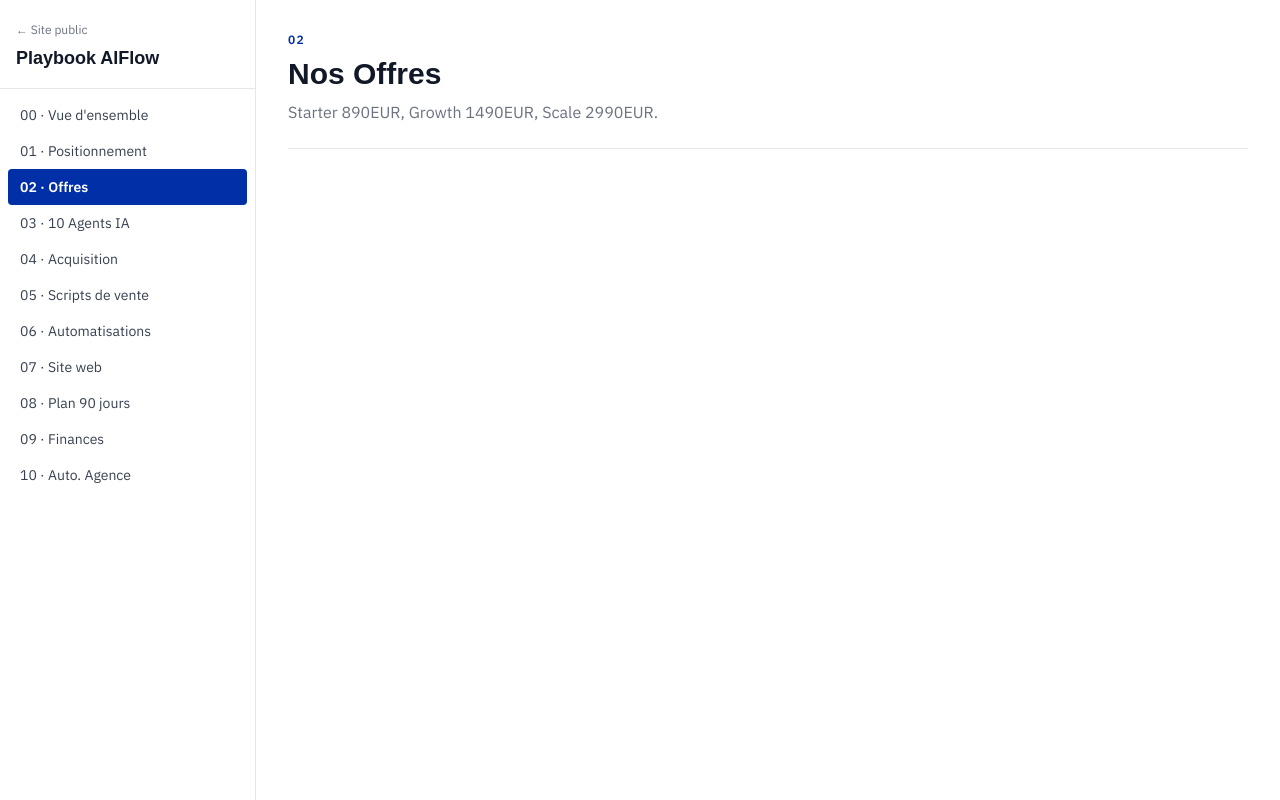
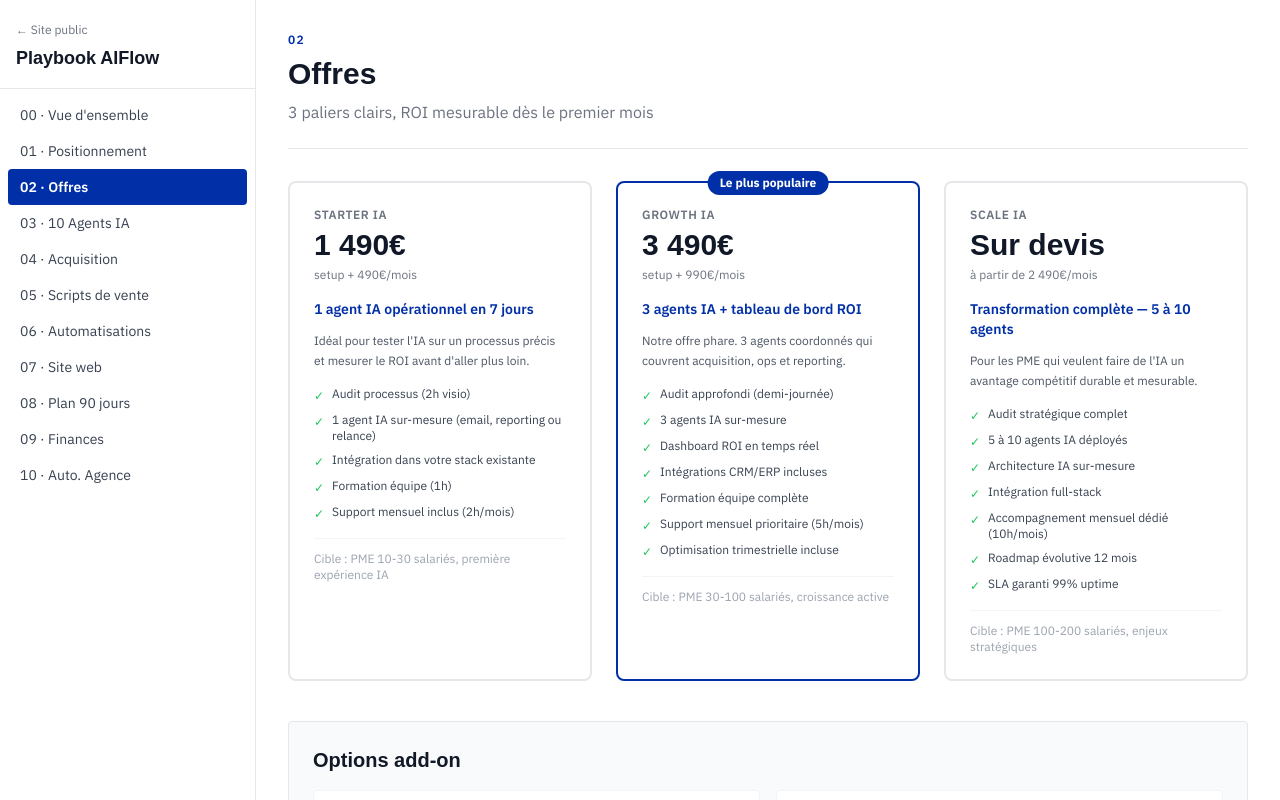
Before and after one commit to brunotkevin222-ops/aiflow-france, a React (Create React App) app: page /playbook in a window 1280 px wide. Both pictures are taken after a click on the button "02 · Offres". Built offline with nearby package versions, Linux system fonts and the light colour scheme; a web font is replaced by a local one.

Commit message:
Update OffersSection.jsx

```diff
--- a/src/components/playbook/OffersSection.jsx
+++ b/src/components/playbook/OffersSection.jsx
@@ -1,4 +1,144 @@
 import React from "react";
 import { SectionHeader } from "../../pages/Playbook";
-const OffersSection = () => (<div><SectionHeader index="02" title="Nos Offres" subtitle="Starter 890EUR, Growth 1490EUR, Scale 2990EUR." /></div>);
+
+const OFFERS = [
+  {
+    id: "starter",
+    name: "Starter IA",
+    price: "1 490€",
+    recurrence: "setup + 490€/mois",
+    tagline: "1 agent IA opérationnel en 7 jours",
+    description: "Idéal pour tester l'IA sur un processus précis et mesurer le ROI avant d'aller plus loin.",
+    includes: [
+      "Audit processus (2h visio)",
+      "1 agent IA sur-mesure (email, reporting ou relance)",
+      "Intégration dans votre stack existante",
+      "Formation équipe (1h)",
+      "Support mensuel inclus (2h/mois)",
+    ],
+    target: "PME 10-30 salariés, première expérience IA",
+    color: "border-gray-200",
+    badge: "",
+  },
+  {
+    id: "growth",
+    name: "Growth IA",
+    price: "3 490€",
+    recurrence: "setup + 990€/mois",
+    tagline: "3 agents IA + tableau de bord ROI",
+    description: "Notre offre phare. 3 agents coordonnés qui couvrent acquisition, ops et reporting.",
+    includes: [
+      "Audit approfondi (demi-journée)",
+      "3 agents IA sur-mesure",
+      "Dashboard ROI en temps réel",
+      "Intégrations CRM/ERP incluses",
+      "Formation équipe complète",
+      "Support mensuel prioritaire (5h/mois)",
+      "Optimisation trimestrielle incluse",
+    ],
+    target: "PME 30-100 salariés, croissance active",
+    color: "border-[#002FA7]",
+    badge: "Le plus populaire",
+  },
+  {
+    id: "scale",
+    name: "Scale IA",
+    price: "Sur devis",
+    recurrence: "à partir de 2 490€/mois",
+    tagline: "Transformation complète — 5 à 10 agents",
+    description: "Pour les PME qui veulent faire de l'IA un avantage compétitif durable et mesurable.",
+    includes: [
+      "Audit stratégique complet",
+      "5 à 10 agents IA déployés",
+      "Architecture IA sur-mesure",
+      "Intégration full-stack",
+      "Accompagnement mensuel dédié (10h/mois)",
+      "Roadmap évolutive 12 mois",
+      "SLA garanti 99% uptime",
+    ],
+    target: "PME 100-200 salariés, enjeux stratégiques",
+    color: "border-gray-200",
+    badge: "",
+  },
+];
+
+const OffersSection = () => (
+  <div>
+    <SectionHeader index="02" title="Offres" subtitle="3 paliers clairs, ROI mesurable dès le premier mois" />
+
+    <div className="grid grid-cols-1 md:grid-cols-3 gap-6 mb-10">
+      {OFFERS.map((offer) => (
+        <div key={offer.id} className={`border-2 ${offer.color} rounded-lg p-6 relative`}>
+          {offer.badge && (
+            <div className="absolute -top-3 left-1/2 -translate-x-1/2 bg-[#002FA7] text-white text-xs font-bold px-3 py-1 rounded-full">
+              {offer.badge}
+            </div>
+          )}
+          <div className="mb-4">
+            <div className="text-xs font-semibold text-gray-500 uppercase tracking-wider mb-1">{offer.name}</div>
+            <div className="font-clash text-3xl font-bold text-gray-900">{offer.price}</div>
+            <div className="text-xs text-gray-500 mt-1">{offer.recurrence}</div>
+          </div>
+          <div className="text-sm font-semibold text-[#002FA7] mb-3">{offer.tagline}</div>
+          <p className="text-xs text-gray-600 mb-4 leading-relaxed">{offer.description}</p>
+          <div className="space-y-2 mb-4">
+            {offer.includes.map((item, i) => (
+              <div key={i} className="flex items-start gap-2 text-xs text-gray-700">
+                <span className="text-green-500 flex-shrink-0 mt-0.5">✓</span>
+                {item}
+              </div>
+            ))}
+          </div>
+          <div className="border-t border-gray-100 pt-3">
+            <div className="text-xs text-gray-400">Cible : {offer.target}</div>
+          </div>
+        </div>
+      ))}
+    </div>
+
+    <div className="bg-gray-50 border border-gray-200 p-6 rounded mb-8">
+      <h3 className="font-clash text-xl font-bold text-gray-900 mb-4">Options add-on</h3>
+      <div className="grid grid-cols-1 md:grid-cols-2 gap-4">
+        {[
+          { name: "Agent supplémentaire", price: "+390€/mois", desc: "Ajout d'un agent IA au-delà du package inclus" },
+          { name: "Formation avancée équipe", price: "+590€", desc: "Demi-journée de formation approfondie pour 5 personnes" },
+          { name: "Intégration API sur-mesure", price: "+890€", desc: "Connexion à un système métier spécifique (ERP, outil interne)" },
+          { name: "Rapport ROI mensuel", price: "+190€/mois", desc: "Dashboard personnalisé avec métriques de performance" },
+        ].map((addon, i) => (
+          <div key={i} className="flex justify-between items-start p-4 bg-white border border-gray-100 rounded">
+            <div>
+              <div className="text-sm font-semibold text-gray-900">{addon.name}</div>
+              <div className="text-xs text-gray-500 mt-1">{addon.desc}</div>
+            </div>
+            <div className="text-sm font-bold text-[#002FA7] flex-shrink-0 ml-4">{addon.price}</div>
+          </div>
+        ))}
+      </div>
+    </div>
+
+    <div className="border-t border-gray-200 pt-6">
+      <h3 className="font-clash text-xl font-bold text-gray-900 mb-4">Politique tarifaire</h3>
+      <div className="grid grid-cols-1 md:grid-cols-2 gap-6 text-sm text-gray-600">
+        <div>
+          <div className="font-semibold text-gray-900 mb-2">Ce qui est inclus partout</div>
+          <ul className="space-y-1">
+            <li>✓ Onboarding et configuration initiale</li>
+            <li>✓ Documentation technique complète</li>
+            <li>✓ Garantie de résultat 30 jours (ou remboursement)</li>
+            <li>✓ Hébergement infrastructure inclus</li>
+          </ul>
+        </div>
+        <div>
+          <div className="font-semibold text-gray-900 mb-2">Ce qui n'est pas inclus</div>
+          <ul className="space-y-1">
+            <li>✗ Licences logicielles tierces (Make, Airtable...)</li>
+            <li>✗ Coûts API OpenAI/Anthropic (facturés au réel)</li>
+            <li>✗ Développement de fonctionnalités hors scope initial</li>
+          </ul>
+        </div>
+      </div>
+    </div>
+  </div>
+);
+
 export default OffersSection;
```
